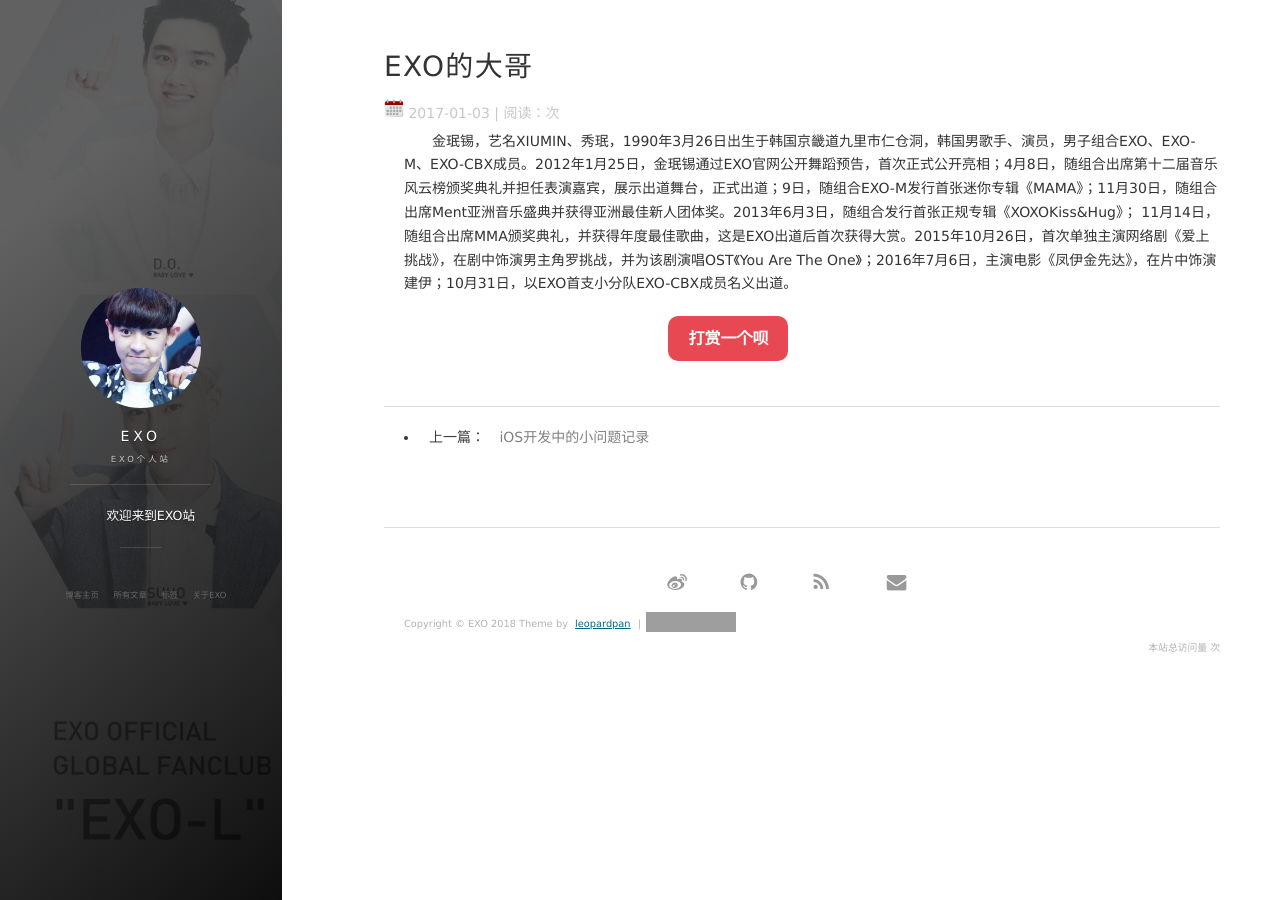
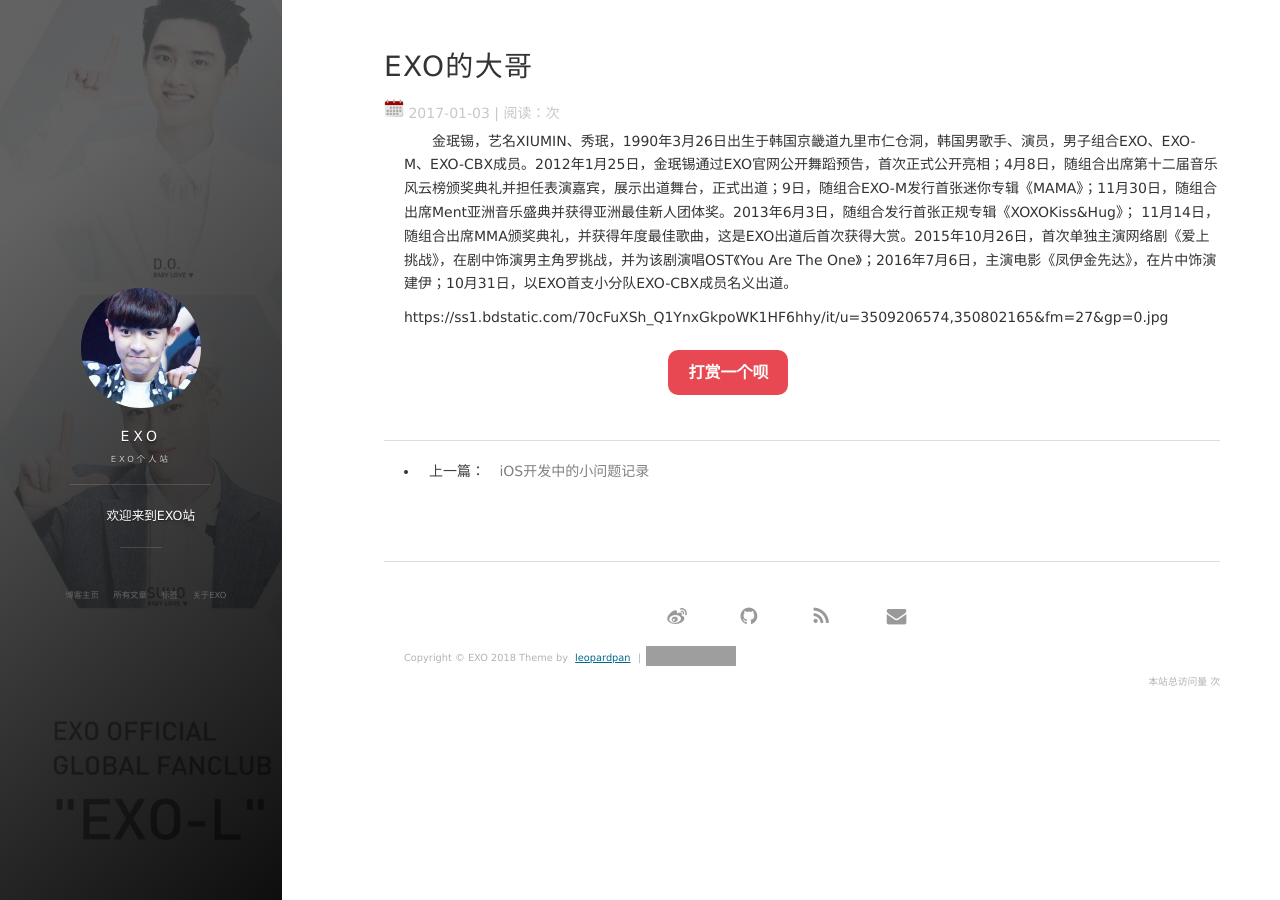
Before and after one commit to ChanYeol61/ChanYeol61.github.io, a Jekyll site: the page built from _posts/2017-01-03-iOS_Wifilist.md, in a window 1280 px wide. Built offline with Jekyll 4.4.1, drawn with Linux system fonts in a browser that asks for light colours; nearby versions of some CDN libraries; comment, search, counter and statistics services are not loaded; part of the change alters nothing that is shown; grey boxes are pictures that could not be loaded.

Commit message:
Update 2017-01-03-iOS_Wifilist.md

```diff
--- a/_posts/2017-01-03-iOS_Wifilist.md
+++ b/_posts/2017-01-03-iOS_Wifilist.md
@@ -6,3 +6,5 @@ tag: EXO
 ---
 
 　　金珉锡，艺名XIUMIN、秀珉，1990年3月26日出生于韩国京畿道九里市仁仓洞，韩国男歌手、演员，男子组合EXO、EXO-M、EXO-CBX成员。2012年1月25日，金珉锡通过EXO官网公开舞蹈预告，首次正式公开亮相；4月8日，随组合出席第十二届音乐风云榜颁奖典礼并担任表演嘉宾，展示出道舞台，正式出道；9日，随组合EXO-M发行首张迷你专辑《MAMA》；11月30日，随组合出席Ment亚洲音乐盛典并获得亚洲最佳新人团体奖。2013年6月3日，随组合发行首张正规专辑《XOXOKiss&Hug》； 11月14日，随组合出席MMA颁奖典礼，并获得年度最佳歌曲，这是EXO出道后首次获得大赏。2015年10月26日，首次单独主演网络剧《爱上挑战》，在剧中饰演男主角罗挑战，并为该剧演唱OST《You Are The One》；2016年7月6日，主演电影《凤伊金先达》，在片中饰演建伊；10月31日，以EXO首支小分队EXO-CBX成员名义出道。
+
+https://ss1.bdstatic.com/70cFuXSh_Q1YnxGkpoWK1HF6hhy/it/u=3509206574,350802165&fm=27&gp=0.jpg
```
